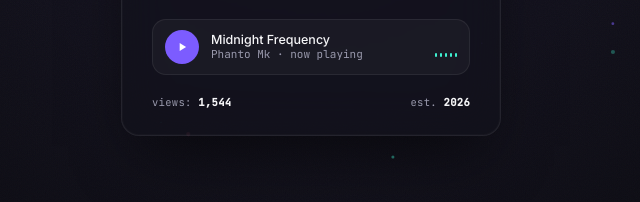
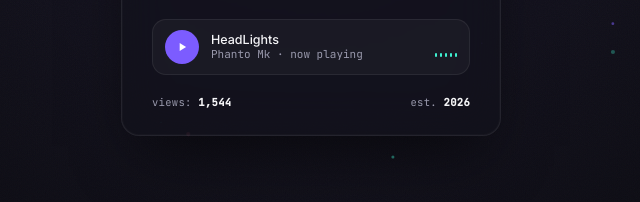
Before and after one commit to Arafat-eng/profile, a plain HTML site: page index.html in a window 1280 px wide. Shown: the part 510-712 px from the top of the page, 329-969 px from the left. Drawn offline with Linux system fonts and the light colour scheme.

Commit message:
Update index.html

```diff
--- a/index.html
+++ b/index.html
@@ -369,7 +369,7 @@
       <svg id="playIcon" viewBox="0 0 24 24" fill="currentColor"><path d="M8 5v14l11-7Z"/></svg>
     </button>
     <div class="player-meta">
-      <div class="player-title">Midnight Frequency</div>
+      <div class="player-title">HeadLights</div>
       <div class="player-artist">Phanto Mk · now playing</div>
     </div>
     <div class="bars" id="bars">
```
